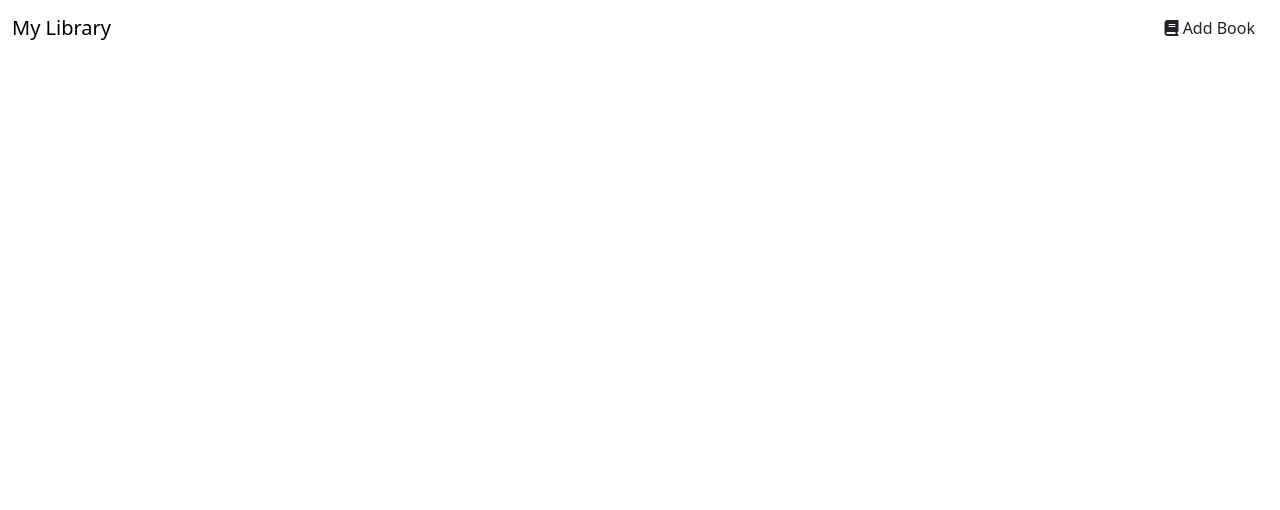
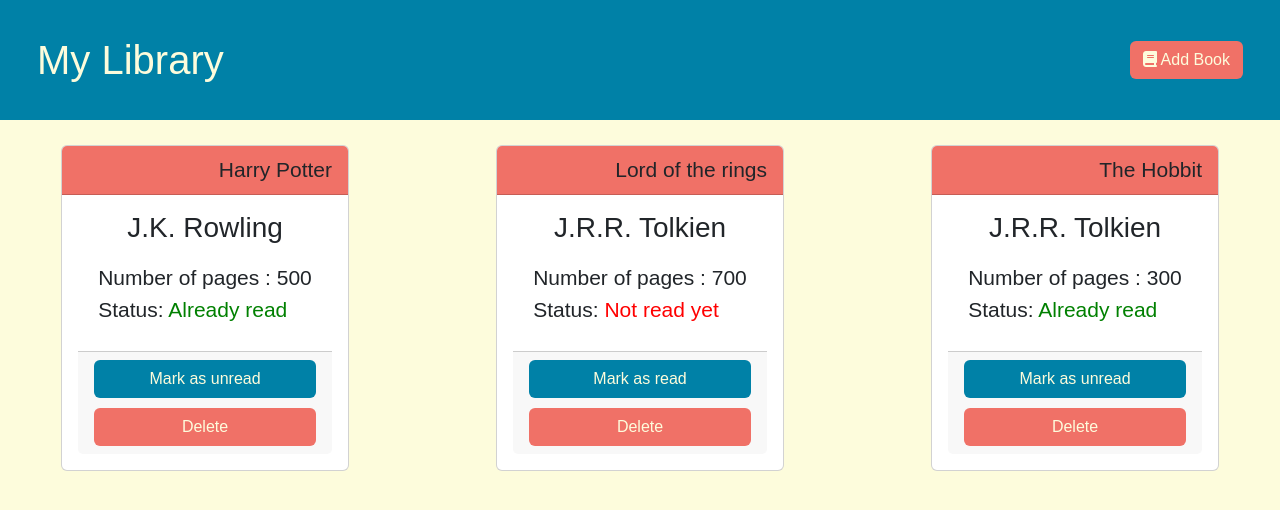
Before and after one commit to Dians98/Project_library, a plain HTML site: page index.html in a window 1280 px wide. Drawn offline with nearby package versions, Linux system fonts and the light colour scheme; the site is published under a folder, as on GitHub Pages, so addresses that start at the root find nothing; a web font is replaced by a local one.

Commit message:
Correction src !

```diff
--- a/assets/js/script.js
+++ b/assets/js/script.js
@@ -1,4 +1,4 @@
-alert('Linked')
+
 let myLibrary = [
     {
         title: 'Harry Potter',
--- a/index.html
+++ b/index.html
@@ -4,7 +4,7 @@
     <meta charset="UTF-8" />
     <meta name="viewport" content="width=device-width, initial-scale=1.0" />
     <title>Project - My Library</title>
-    <link rel="stylesheet" href="/assets/css/style.css" />
+    <link rel="stylesheet" href="assets/css/style.css" />
     <link
       href="https://cdn.jsdelivr.net/npm/bootstrap@5.3.3/dist/css/bootstrap.min.css"
       rel="stylesheet"
@@ -127,6 +127,6 @@
       integrity="sha384-0pUGZvbkm6XF6gxjEnlmuGrJXVbNuzT9qBBavbLwCsOGabYfZo0T0to5eqruptLy"
       crossorigin="anonymous"
     ></script>
-    <script src="/assets/js/script.js"></script>
+    <script src="assets/js/script.js"></script>
   </body>
 </html>
```
